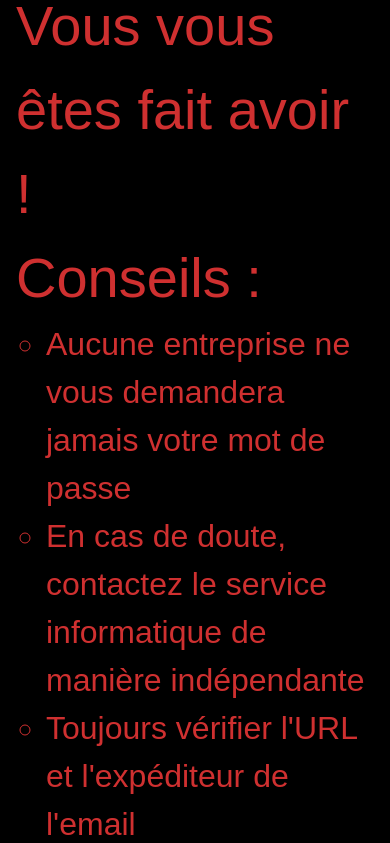
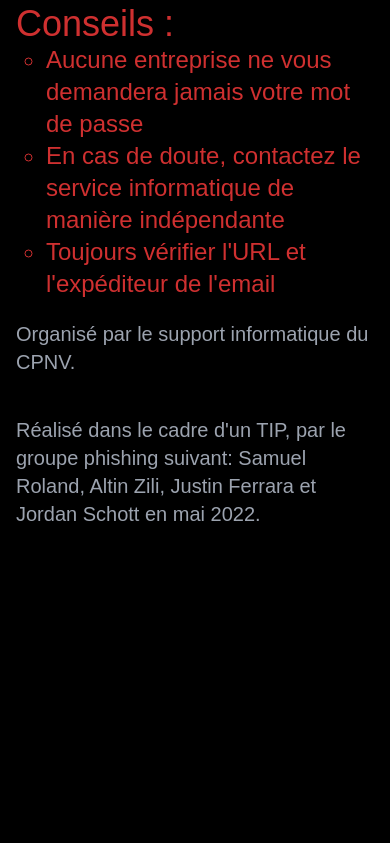
Before and after one commit to samuelroland/tip, a website: page index.html in a window 390 px wide. Shown: the part 770-1613 px from the top of the page. After the commit the page ends 1306 px from the top, so only its background shows below. Drawn offline with Linux system fonts and the light colour scheme; a web font is replaced by a local one.

Commit message:
better responsive design

```diff
--- a/index.html
+++ b/index.html
@@ -10,23 +10,31 @@
 		<link href="https://fonts.googleapis.com/css2?family=Genos:ital,wght@1,500&display=swap" rel="stylesheet">
 	</head>
 
-	<body class="w-full overflow-x-hidden p-2">
-		<div class="block sm:flex flex-wrap max-w-full w-full overflow-y-hidden sm:max-h-screen">
-			<img src="betterbg.jpg" class="max-h-screen h-[50vh] m-auto sm:h-[80vh]">
-			<div class="px-2 sm:p-32">
-				<h1 class="text-center">Ceci est du phishing...</h1>
-				<h2>Vous vous êtes fait avoir !</h2>
-				<h2>Conseils :</h3>
-					<h3>
-						<ul>
-							<li>Aucune entreprise ne vous demandera jamais votre mot de passe</li>
-							<li>En cas de doute, contactez le service informatique de manière indépendante</li>
-							<li>Toujours vérifier l'URL et l'expéditeur de l'email</li>
-						</ul>
-					</h3>
-					<p class="sm:absolute bottom-7 text-right w-full right-0 mx-5"
-						style="padding: 5px; font-size: 0.9em; color: white; margin-top: 100px;">Réalisé dans le cadre
-						d'un TIP, Samuel Roland, Altin Zili, Justin Ferrara et Jordan Schott. mai 2022.</p>
+	<body class="w-full max-w-full  p-2">
+		<div class="block sm:flex max-w-full w-full sm:max-h-screen">
+			<div class="flex items-center justify-center sm:h-screen sm:py-10">
+				<img src="betterbg.jpg" class="max-h-[50%] sm:max-h-full mx-10">
+			</div>
+			<div class="px-2 sm:ml-10 sm:mt-10 sm:p-10">
+				<div class="flex flex-col h-full">
+					<div class="flex-1 mb-10">
+						<h1 class="text-center text-5xl sm:text-7xl">Ceci était du phishing...</h1>
+						<h2 class="text-4xl sm:text-5xl mt-5">Vous vous êtes fait avoir !</h2>
+						<h2 class="text-4xl sm:text-5xl mt-5">Conseils :</h3>
+							<ul class="text-2xl sm:text-3xl">
+								<li>Aucune entreprise ne vous demandera jamais votre mot de passe</li>
+								<li>En cas de doute, contactez le service informatique de manière indépendante</li>
+								<li>Toujours vérifier l'URL et l'expéditeur de l'email</li>
+							</ul>
+							<p class="mt-5 text-xl sm:text-2xl w-full text-gray-400">Organisé par le support
+								informatique du CPNV.</p>
+					</div>
+					<div>
+						<p class="text-xl sm:text-2xl sm:text-right w-full sm:mx-5 text-gray-400"> Réalisé dans le cadre
+							d'un TIP, par le groupe phishing suivant: Samuel Roland, Altin Zili, Justin Ferrara et
+							Jordan Schott en mai 2022.</p>
+					</div>
+				</div>
 			</div>
 		</div>
 	</body>
--- a/style.css
+++ b/style.css
@@ -1,34 +1,12 @@
-
-
-body{
+body {
 	background-color: black;
-    font-family: 'Genos', sans-serif;
-    width:100%;
+	font-family: 'Genos', sans-serif;
+	width: 100%;
+	color: rgb(207, 48, 48);
 }
 
 
-h1{
-    color: rgb(207, 48, 48);
-    font-size: 450% !important;
-}
-
-h2{
-    color: rgb(207, 48, 48);
-    font-size: 350% !important;
-}
-
-h3{
-    color: rgb(207, 48, 48);
-    font-size: 200% !important;
-}
-
-p{
-    color: rgb(207, 48, 48);
-    font-size: 150% !important;
-}
-
-li{
-    color: rgb(207, 48, 48);
+li {
 	list-style: circle;
 	margin-left: 30px;
 }
```
Also changed, not shown: output.css.
